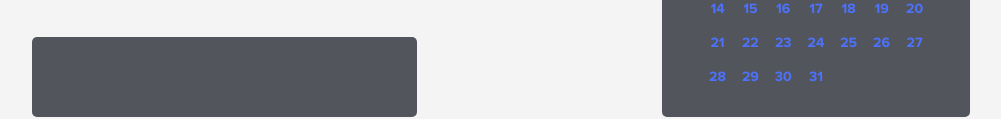
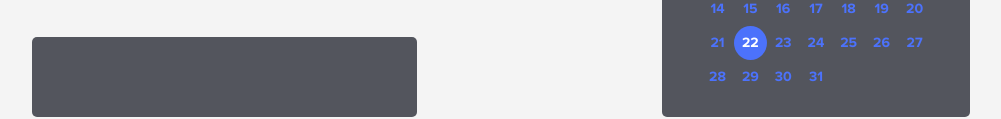
Before and after one commit to d3byte/calday-markup, a plain HTML site: page index.html in a window 1280 px wide. Shown: the part 421-540 px from the top of the page, without its empty margins (139-1140 px from the left). Drawn offline with Linux system fonts and the light colour scheme; files whose address does not match are found by name.

Commit message:
добавил активный день (без скриптов0

```diff
--- a/css/index.sass
+++ b/css/index.sass
@@ -188,5 +188,9 @@ section.main
           color: $blue
           &:hover
             cursor: pointer
+        td.active
+          border-radius: 50%
+          background: $blue
+          color: white
         tr:first-of-type td
           padding-top: 0
--- a/index.html
+++ b/index.html
@@ -108,7 +108,7 @@
                                 </tr>
                                 <tr>
                                     <td>21</td>
-                                    <td>22</td>
+                                    <td class="active">22</td>
                                     <td>23</td>
                                     <td>24</td>
                                     <td>25</td>
```
Also changed, not shown: css/index.css, 1 other file.
